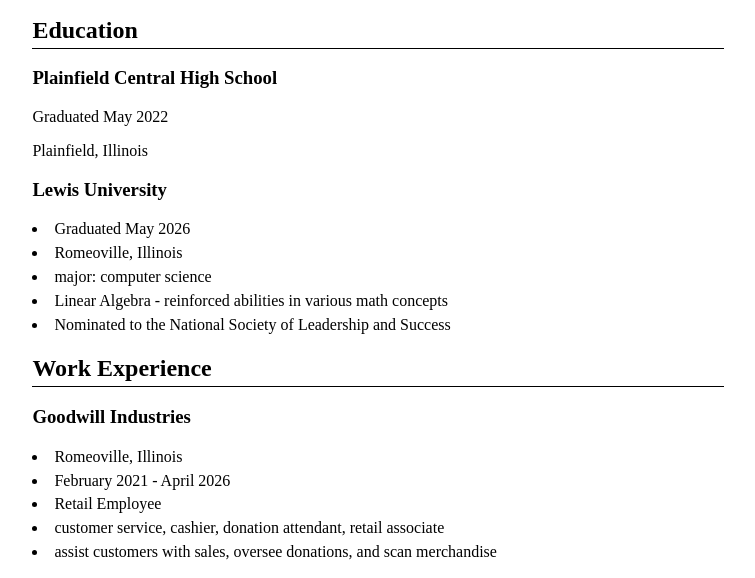
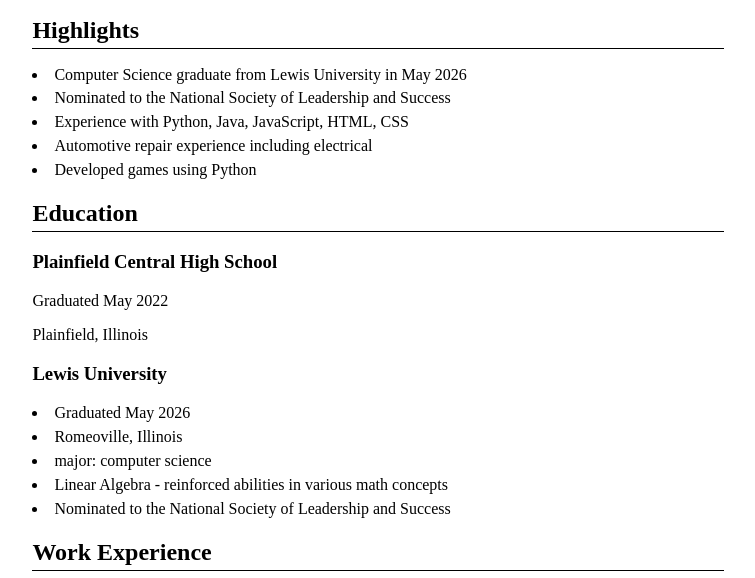
Before and after one commit to JaysonMatula/Web-Resume, a plain HTML site: page index.html in a window 1280 px wide. Shown: the part 162-740 px from the top of the page, without its empty margins (262-1017 px from the left). Drawn offline with Linux system fonts and the light colour scheme.

Commit message:
Update index.html

```diff
--- a/index.html
+++ b/index.html
@@ -19,6 +19,16 @@
         <a href="tel:8157106109">815-710-6109</a>
     </p>
       </header>
+        <section>
+            <h2>Highlights</h2>
+            <ul>
+                <li>Computer Science graduate from Lewis University in May 2026</li>
+                <li>Nominated to the National Society of Leadership and Success</li>
+                <li>Experience with Python, Java, JavaScript, HTML, CSS</li>
+                <li>Automotive repair experience including electrical</li>
+                <li>Developed games using Python</li>
+            </ul>
+        </section>
   <section>
     <h2>Education</h2>
     <div class="educationOne">
```
